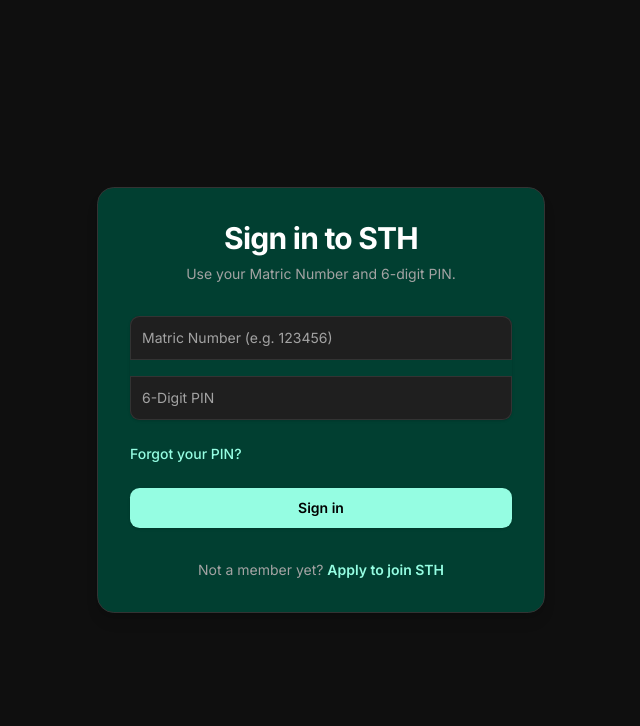
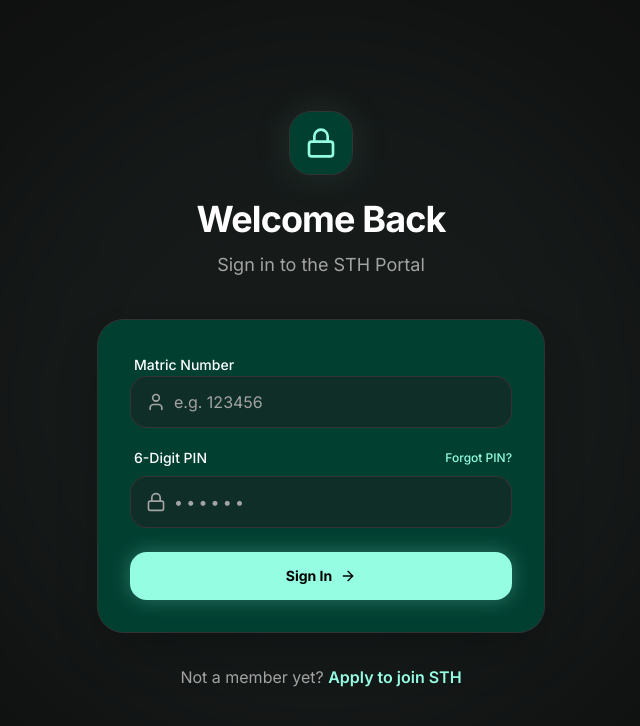
Before and after one commit to SEES-Wesbsite/sees-tech-hub, a Next.js app: page /login in a window 1280 px wide. Shown: the top 726 px of the page, without its empty margins (319-959 px from the left). Built offline with nearby package versions, Linux system fonts and the light colour scheme.

Commit message:
feat(auth): build member login page

```diff
--- a/app/login/page.tsx
+++ b/app/login/page.tsx
@@ -1,71 +1,108 @@
+'use client'
+
 import { login } from '@/app/actions/auth'
+import { motion } from 'motion/react'
+import { ArrowRight, Lock, User } from 'lucide-react'
 
 export default function LoginPage() {
+  const containerVariants = {
+    hidden: { opacity: 0 },
+    visible: {
+      opacity: 1,
+      transition: { staggerChildren: 0.1, delayChildren: 0.2 }
+    }
+  }
+
+  const itemVariants = {
+    hidden: { opacity: 0, y: 20 },
+    visible: { opacity: 1, y: 0, transition: { type: 'spring' as const, stiffness: 300, damping: 24 } }
+  }
+
   return (
-    <div className="flex min-h-screen items-center justify-center bg-background p-4">
-      <div className="w-full max-w-md space-y-8 rounded-xl bg-card p-8 shadow-lg border border-border">
-        <div className="text-center">
-          <h2 className="text-3xl font-bold tracking-tight text-foreground">Sign in to STH</h2>
-          <p className="mt-2 text-sm text-muted-foreground">
-            Use your Matric Number and 6-digit PIN.
+    <div className="flex min-h-screen items-center justify-center bg-background p-4 overflow-hidden relative">
+      {/* Subtle background glow */}
+      <div className="absolute top-1/2 left-1/2 -translate-x-1/2 -translate-y-1/2 w-[800px] h-[800px] bg-brand/5 rounded-full blur-[120px] pointer-events-none" />
+
+      <motion.div
+        initial="hidden"
+        animate="visible"
+        variants={containerVariants}
+        className="w-full max-w-md relative z-10"
+      >
+        <motion.div variants={itemVariants} className="text-center mb-10">
+          <div className="inline-flex items-center justify-center w-16 h-16 rounded-2xl bg-card border border-border mb-6 shadow-[0_0_40px_rgba(149,253,226,0.1)]">
+            <Lock className="w-8 h-8 text-brand" />
+          </div>
+          <h2 className="text-4xl font-bold tracking-tight text-foreground mb-3">Welcome Back</h2>
+          <p className="text-muted-foreground text-lg">
+            Sign in to the STH Portal
           </p>
-        </div>
+        </motion.div>
 
-        <form action={login} className="mt-8 space-y-6">
-          <div className="space-y-4 rounded-md shadow-sm">
-            <div>
-              <label htmlFor="matric" className="sr-only">
+        <motion.form variants={itemVariants} action={login as unknown as (payload: FormData) => void} className="space-y-6 bg-card p-8 rounded-3xl border border-border shadow-2xl">
+          <div className="space-y-5">
+            <div className="space-y-2">
+              <label htmlFor="matric" className="text-sm font-medium text-foreground ml-1">
                 Matric Number
               </label>
+              <div className="relative">
+                <div className="absolute inset-y-0 left-0 pl-4 flex items-center pointer-events-none">
+                  <User className="h-5 w-5 text-muted-foreground" />
+                </div>
                 <input
                   id="matric"
                   name="matric"
                   type="text"
                   required
-                className="relative block w-full rounded-t-md border-0 py-2.5 px-3 text-foreground bg-input ring-1 ring-inset ring-border placeholder:text-muted-foreground focus:z-10 focus:ring-2 focus:ring-inset focus:ring-brand sm:text-sm sm:leading-6"
-                placeholder="Matric Number (e.g. 123456)"
+                  className="block w-full rounded-xl border-0 py-3.5 pl-11 pr-4 text-foreground bg-input/50 ring-1 ring-inset ring-border placeholder:text-muted-foreground focus:ring-2 focus:ring-inset focus:ring-brand transition-all duration-200"
+                  placeholder="e.g. 123456"
                 />
               </div>
-            <div>
-              <label htmlFor="pin" className="sr-only">
-                PIN
+            </div>
+
+            <div className="space-y-2">
+              <div className="flex items-center justify-between ml-1">
+                <label htmlFor="pin" className="text-sm font-medium text-foreground">
+                  6-Digit PIN
                 </label>
+                <a href="/forgot-pin" className="text-xs font-medium text-brand hover:text-brand-light transition-colors">
+                  Forgot PIN?
+                </a>
+              </div>
+              <div className="relative">
+                <div className="absolute inset-y-0 left-0 pl-4 flex items-center pointer-events-none">
+                  <Lock className="h-5 w-5 text-muted-foreground" />
+                </div>
                 <input
                   id="pin"
                   name="pin"
                   type="password"
                   required
-                className="relative block w-full rounded-b-md border-0 py-2.5 px-3 text-foreground bg-input ring-1 ring-inset ring-border placeholder:text-muted-foreground focus:z-10 focus:ring-2 focus:ring-inset focus:ring-brand sm:text-sm sm:leading-6"
-                placeholder="6-Digit PIN"
+                  className="block w-full rounded-xl border-0 py-3.5 pl-11 pr-4 text-foreground bg-input/50 ring-1 ring-inset ring-border placeholder:text-muted-foreground focus:ring-2 focus:ring-inset focus:ring-brand transition-all duration-200 tracking-[0.2em]"
+                  placeholder="••••••"
                 />
               </div>
             </div>
-
-          <div className="flex items-center justify-between">
-            <div className="text-sm">
-              <a href="/forgot-pin" className="font-medium text-brand hover:text-brand-light">
-                Forgot your PIN?
-              </a>
-            </div>
           </div>
 
-          <div>
-            <button
+          <motion.button
+            whileHover={{ scale: 1.02 }}
+            whileTap={{ scale: 0.98 }}
             type="submit"
-              className="flex w-full justify-center rounded-md bg-brand px-3 py-2.5 text-sm font-semibold text-black shadow-sm hover:bg-brand-light focus-visible:outline focus-visible:outline-2 focus-visible:outline-offset-2 focus-visible:outline-brand"
+            className="group relative flex w-full justify-center items-center gap-2 rounded-xl bg-brand px-4 py-3.5 text-sm font-bold text-black shadow-[0_0_20px_rgba(149,253,226,0.3)] hover:shadow-[0_0_25px_rgba(149,253,226,0.5)] transition-all"
           >
-              Sign in
-            </button>
-          </div>
-        </form>
+            Sign In
+            <ArrowRight className="w-4 h-4 group-hover:translate-x-1 transition-transform" />
+          </motion.button>
+        </motion.form>
 
-        <p className="text-center text-sm text-muted-foreground">
+        <motion.p variants={itemVariants} className="text-center mt-8 text-muted-foreground">
           Not a member yet?{' '}
-          <a href="/signup" className="font-semibold text-brand hover:text-brand-light">
+          <a href="/signup" className="font-semibold text-brand hover:text-brand-light transition-colors relative after:absolute after:bottom-0 after:left-0 after:w-full after:h-[1px] after:bg-brand after:origin-right after:scale-x-0 hover:after:scale-x-100 hover:after:origin-left after:transition-transform after:duration-300">
             Apply to join STH
           </a>
-        </p>
-      </div>
+        </motion.p>
+      </motion.div>
     </div>
   )
 }
```
Lines whose indentation alone changed are shown as unchanged.
